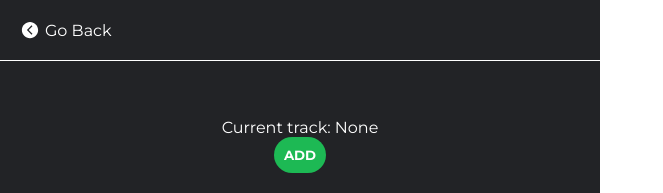
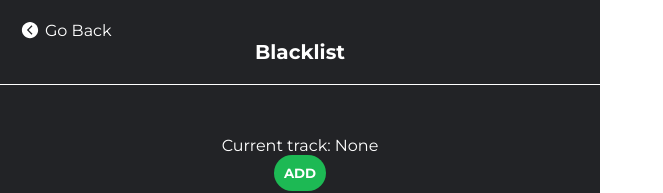
Before and after one commit to IbraheemA/spotify-enhancer, a React (Create React App) app: page /blacklist in a window 1280 px wide. Shown: the top 193 px of the page, without its empty margins (0-663 px from the left). Built offline with nearby package versions, Linux system fonts and the light colour scheme; no server answers.

Commit message:
Add title option to screen headers

```diff
--- a/src/components/ScreenNavigationHeader.tsx
+++ b/src/components/ScreenNavigationHeader.tsx
@@ -6,7 +6,13 @@ import { IoChevronBackCircleSharp } from 'react-icons/io5';
 import Button from '../styles/Button';
 import { Row } from '../styles/Basic';
 
-const ScreenNavigationHeader = () => {
+type PropsType = {
+  title?: string,
+};
+
+const ScreenNavigationHeader = ({
+  title,
+}: PropsType) => {
   const navigate = useNavigate();
   return (
     <Row
@@ -37,6 +43,16 @@ const ScreenNavigationHeader = () => {
           color: 'white',
         }}>Go Back</span>
       </div>
+      <div style={{
+        flex: 1,
+        justifyContent: 'center',
+        textAlign: 'center',
+        fontSize: '20px',
+        fontWeight: 'bold',
+      }} >
+        {title}
+      </div>
+      <div style={{flex: 1}} />
     </Row>
   )
 }
--- a/src/components/screens/BlacklistScreen.tsx
+++ b/src/components/screens/BlacklistScreen.tsx
@@ -51,7 +51,9 @@ const BlacklistScreen = () => {
 
   return (
     <PageContainer justifyStartChildren>
-      <ScreenNavigationHeader />
+      <ScreenNavigationHeader
+        title='Blacklist'
+      />
       <Wrapper
         justifyCenterChildren
         height='50%'
--- a/src/components/screens/ListenLaterScreen.tsx
+++ b/src/components/screens/ListenLaterScreen.tsx
@@ -47,7 +47,9 @@ const ListenLaterScreen = () => {
 
   return (
     <PageContainer justifyStartChildren>
-      <ScreenNavigationHeader />
+      <ScreenNavigationHeader
+        title='Listen Later'
+      />
       <Wrapper
         justifyCenterChildren
         height='50%'
```
